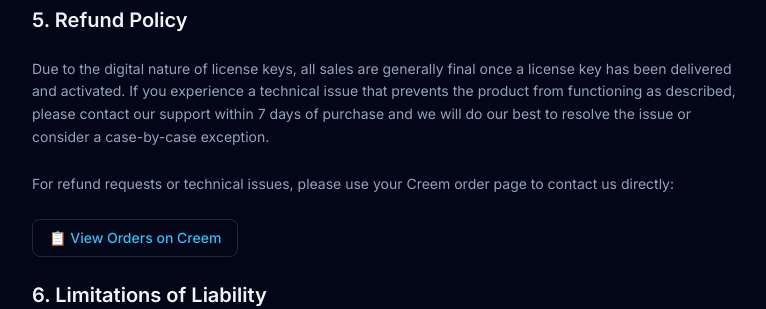
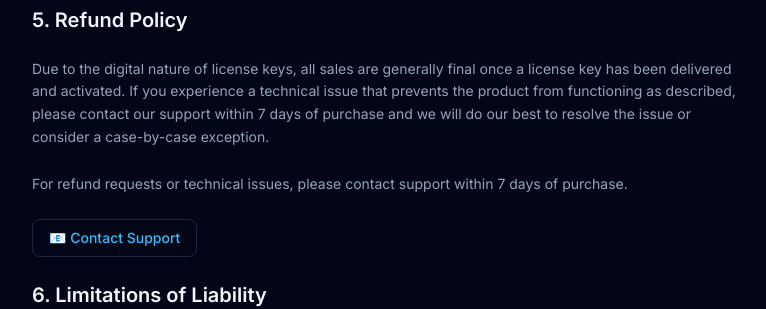
Before and after one commit to oussama-zbair/DebugClip, a Next.js app: page /terms in a window 1280 px wide. Shown: the part 960-1269 px from the top of the page, without its empty margins (248-1014 px from the left). Built offline with nearby package versions, Linux system fonts and the light colour scheme.

Commit message:
update pages terms

```diff
--- a/src/app/terms/page.tsx
+++ b/src/app/terms/page.tsx
@@ -51,16 +51,14 @@ export default function Terms() {
           case-by-case exception.
         </p>
         <p className="mt-2">
-          For refund requests or technical issues, please use your Creem order page to contact us directly:
+          For refund requests or technical issues, please contact support within 7 days of purchase.
         </p>
         <p className="mt-2">
           <a
-            href="https://www.creem.io/orders"
-            target="_blank"
-            rel="noopener"
+            href="mailto:oussama.zbair9@gmail.com"
             className="inline-flex items-center gap-2 px-4 py-2 rounded-lg border border-ds-border text-ds-blue hover:border-ds-blue/50 hover:bg-ds-surface transition-all text-sm font-medium"
           >
-            📋 View Orders on Creem
+            📧 Contact Support
           </a>
         </p>
 
```
